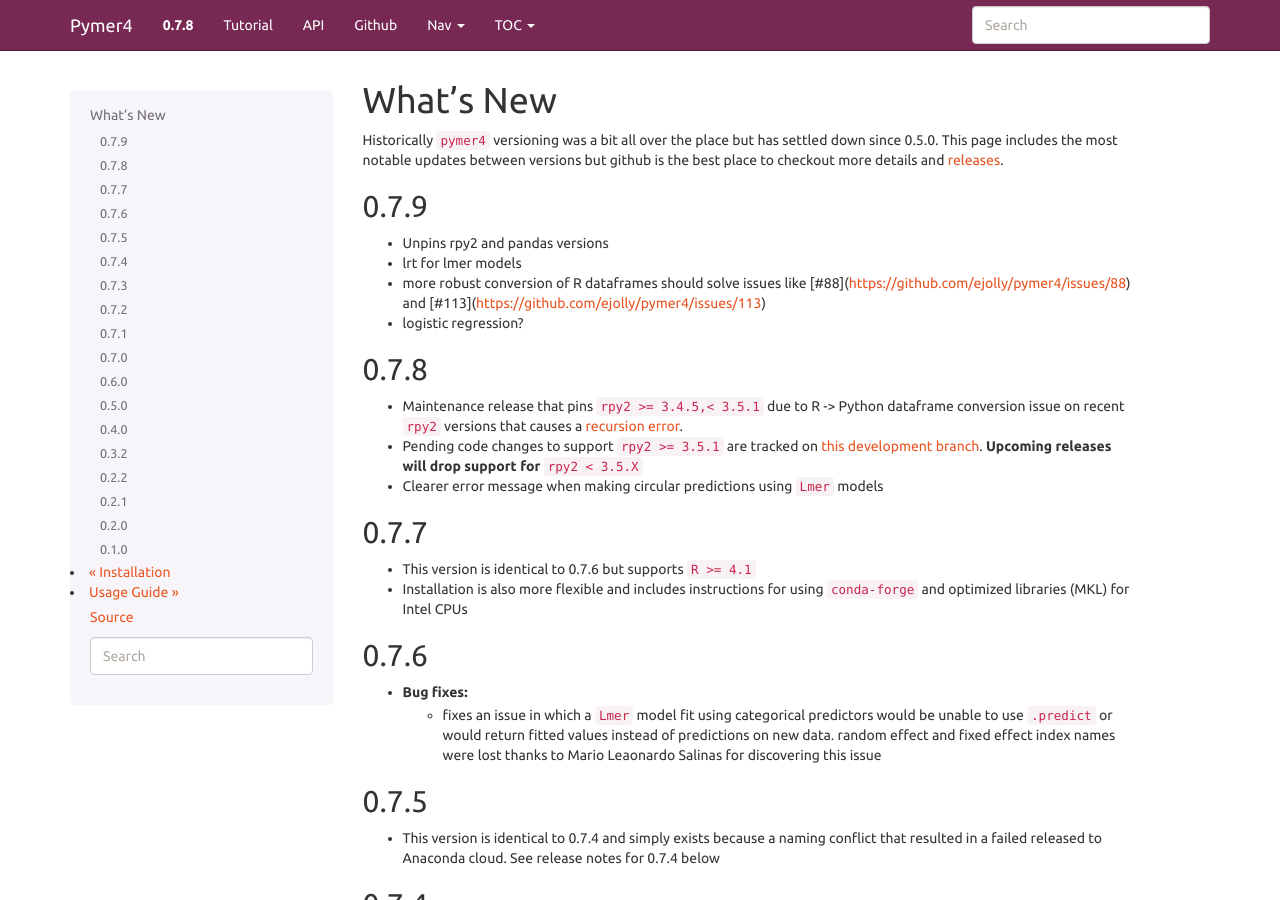
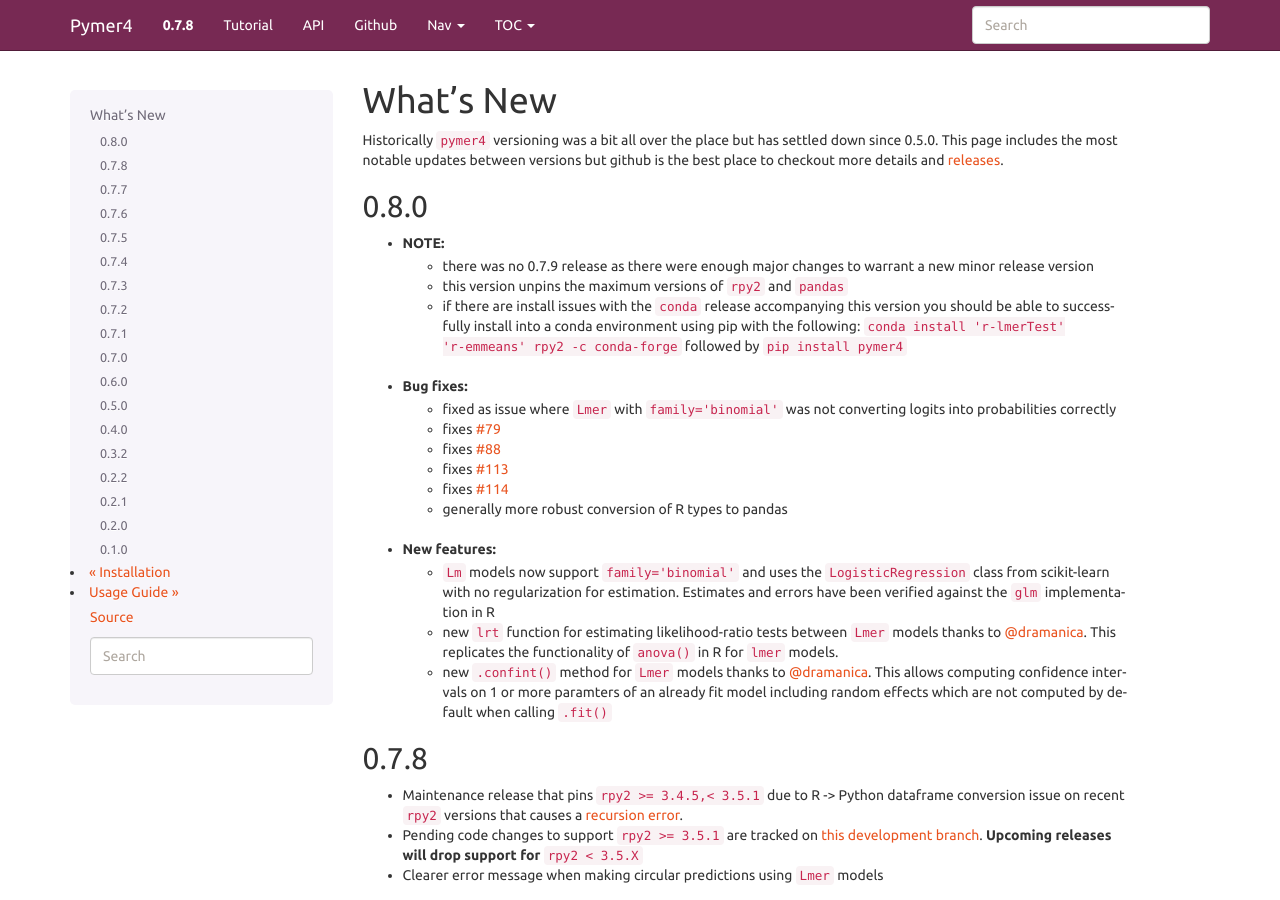
Before and after one commit to ejolly/pymer4, a Sphinx documentation site: the page built from docs/new.rst, in a window 1280 px wide and 900 px high. Built offline with Sphinx 7.4.7, drawn with Linux system fonts in a browser that asks for light colours.

Commit message:
add sphinx to dev reqs and update changelog

```diff
--- a/docs/new.rst
+++ b/docs/new.rst
@@ -2,13 +2,34 @@
 ==========
 Historically :code:`pymer4` versioning was a bit all over the place but has settled down since 0.5.0. This page includes the most notable updates between versions but github is the best place to checkout more details and `releases <https://github.com/ejolly/pymer4/releases/>`_.
 
-0.7.9
------
-- Unpins rpy2 and pandas versions
-- lrt for lmer models
-- more robust conversion of R dataframes should solve issues like
-  [#88](https://github.com/ejolly/pymer4/issues/88) and [#113](https://github.com/ejolly/pymer4/issues/113)
-- logistic regression?
+0.8.0
+----
+- **NOTE:**
+    - there was no 0.7.9 release as there were enough major changes to warrant a new
+      minor release version
+    - this version unpins the maximum versions of :code:`rpy2` and :code:`pandas`
+    - if there are install issues with the :code:`conda` release accompanying this version you should be able to successfully install into a conda environment using pip with the following: :code:`conda install 'r-lmerTest' 'r-emmeans' rpy2 -c conda-forge` followed by :code:`pip install pymer4`
+- **Bug fixes:**
+    - fixed as issue where :code:`Lmer` with :code:`family='binomial'` was not
+      converting logits into probabilities correctly
+    - fixes `#79 <https://github.com/ejolly/pymer4/issues/79>`_
+    - fixes `#88 <https://github.com/ejolly/pymer4/issues/88>`_
+    - fixes `#113 <https://github.com/ejolly/pymer4/issues/113>`_
+    - fixes `#114 <https://github.com/ejolly/pymer4/issues/114>`_
+    - generally more robust conversion of R types to pandas
+
+- **New features:**
+    - :code:`Lm` models now support :code:`family='binomial'` and uses the
+      :code:`LogisticRegression` class from scikit-learn with no regularization for
+      estimation. Estimates and errors have been verified against the :code:`glm`
+      implementation in R
+    - new :code:`lrt` function for estimating likelihood-ratio tests between
+      :code:`Lmer` models thanks to `@dramanica <https://github.com/dramanica>`_. This
+      replicates the functionality of :code:`anova()` in R for :code:`lmer` models.
+    - new :code:`.confint()` method for :code:`Lmer` models thanks to `@dramanica
+      <https://github.com/dramanica>`_. This allows computing confidence intervals on 1
+      or more paramters of an already fit model including random effects which are not
+      computed by default when calling :code:`.fit()`
 
 0.7.8
 -----
--- a/requirements-dev.txt
+++ b/requirements-dev.txt
@@ -6,3 +6,6 @@
 pycodestyle
 ipdb
 pdbr
+sphinx
+sphinx_bootstrap_theme
+sphinx-gallery
```
Also changed, not shown: docs/auto_examples/index.rst (+91 -104 lines).
